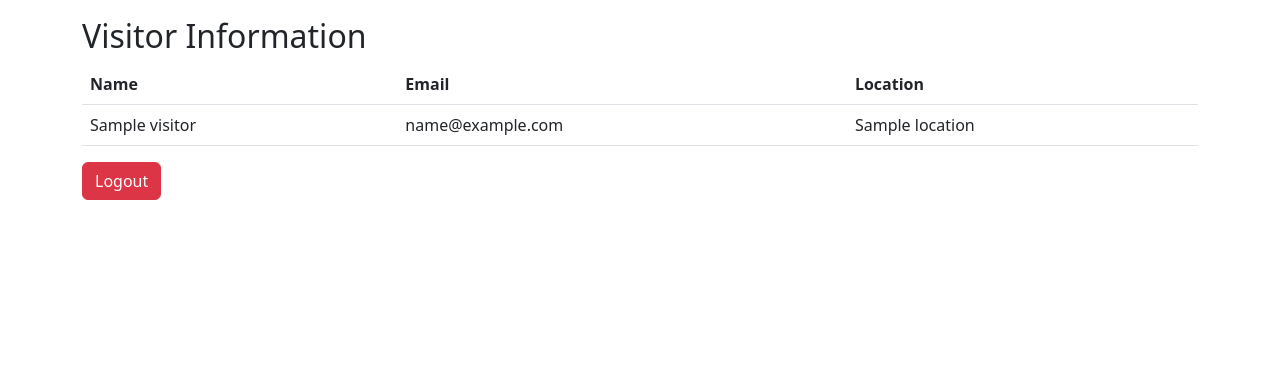
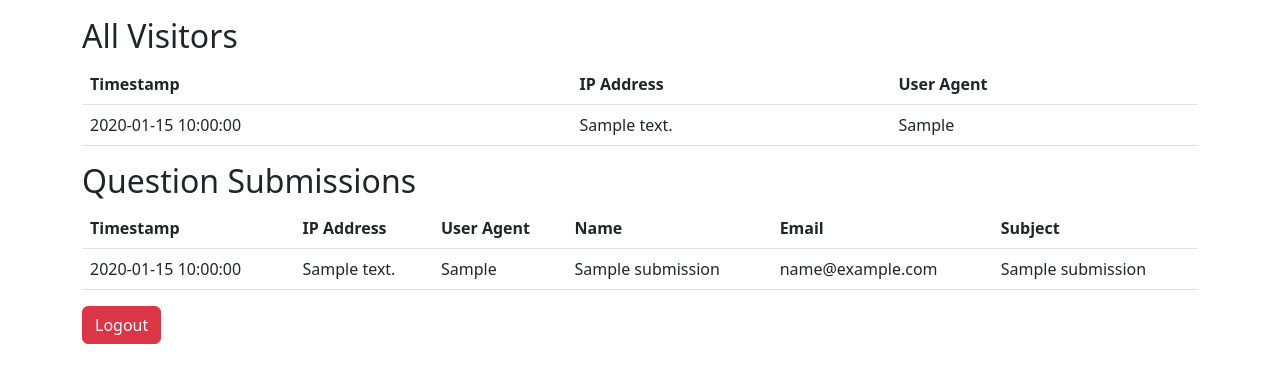
Before and after one commit to AustinTX360/1, a Flask app: template templates/admin_dashboard.html in a window 1280 px wide. Shown: the part 146-529 px from the top of the page. Run offline with Flask 3, Linux system fonts and the light colour scheme; the template is opened without the code that fills it: most values are stand-ins (such as "Sample title", 1, 10 or a date in 2020).

Commit message:
Update admin_dashboard.html

```diff
--- a/templates/admin_dashboard.html
+++ b/templates/admin_dashboard.html
@@ -10,25 +10,53 @@
     <div class="container mt-5">
         <h1 class="display-4">Admin Dashboard</h1>
         <p>Welcome, {{ session['username'] }}!</p>
-        <h2>Visitor Information</h2>
+
+        <h2>All Visitors</h2>
         <table class="table">
             <thead>
                 <tr>
-                    <th>Name</th>
-                    <th>Email</th>
-                    <th>Location</th>
+                    <th>Timestamp</th>
+                    <th>IP Address</th>
+                    <th>User Agent</th>
                 </tr>
             </thead>
             <tbody>
-                {% for visitor in visitors %}
+                {% for visitor in all_visitors %}
                     <tr>
-                        <td>{{ visitor['name'] }}</td>
-                        <td>{{ visitor['email'] }}</td>
-                        <td>{{ visitor['location'] }}</td>
+                        <td>{{ visitor['timestamp'] }}</td>
+                        <td>{{ visitor['ip_address'] }}</td>
+                        <td>{{ visitor['user_agent'] }}</td>
                     </tr>
                 {% endfor %}
             </tbody>
         </table>
+
+        <h2>Question Submissions</h2>
+        <table class="table">
+            <thead>
+                <tr>
+                    <th>Timestamp</th>
+                    <th>IP Address</th>
+                    <th>User Agent</th>
+                    <th>Name</th>
+                    <th>Email</th>
+                    <th>Subject</th>
+                </tr>
+            </thead>
+            <tbody>
+                {% for submission in question_submissions %}
+                    <tr>
+                        <td>{{ submission['timestamp'] }}</td>
+                        <td>{{ submission['ip_address'] }}</td>
+                        <td>{{ submission['user_agent'] }}</td>
+                        <td>{{ submission['name'] }}</td>
+                        <td>{{ submission['email'] }}</td>
+                        <td>{{ submission['subject'] }}</td>
+                    </tr>
+                {% endfor %}
+            </tbody>
+        </table>
+
         <a href="{{ url_for('admin_logout') }}" class="btn btn-danger">Logout</a>
     </div>
     <script src="https://cdn.jsdelivr.net/npm/bootstrap@5.3.0/dist/js/bootstrap.bundle.min.js"></script>
```
